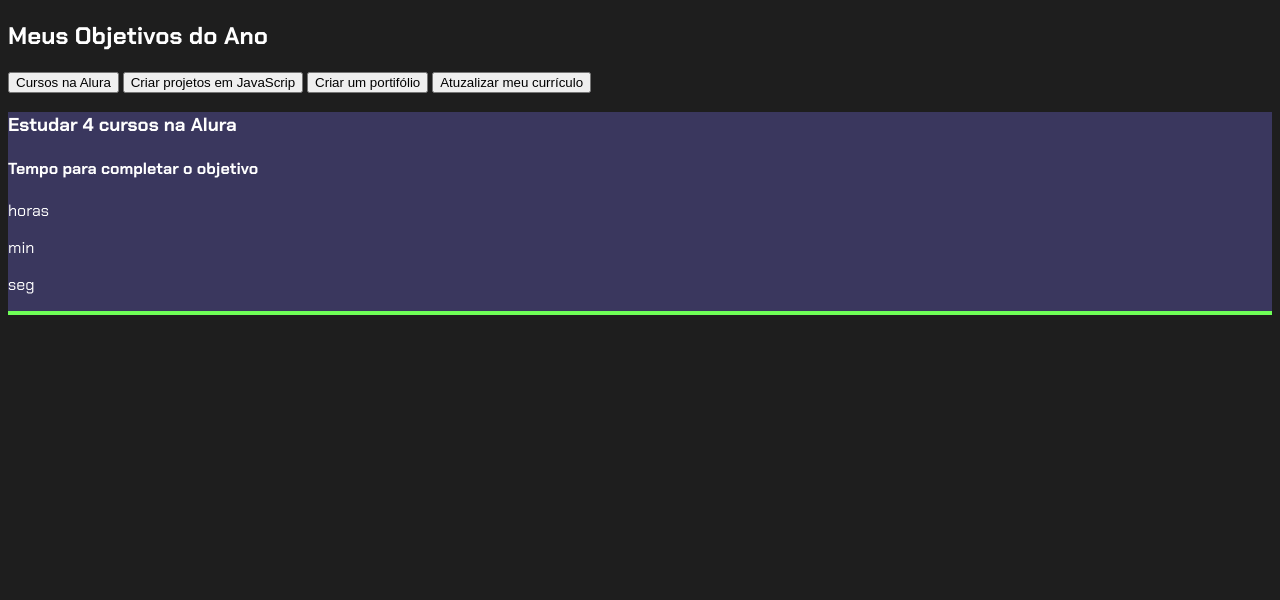
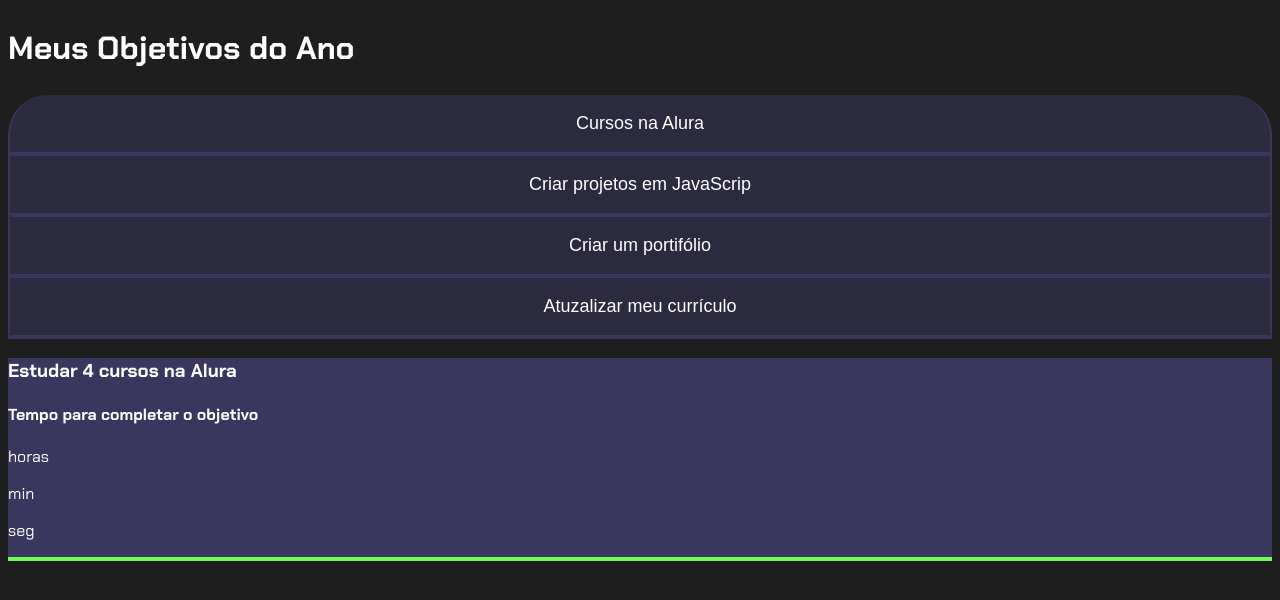
Before and after one commit to malumoura2/emanuel-cabrito, a plain HTML site: page index.html in a window 1280 px wide. Drawn offline with Linux system fonts and the light colour scheme.

Commit message:
Add files via upload

```diff
--- a/style.css
+++ b/style.css
@@ -29,3 +29,49 @@ body {
     background-color: var(--botao-ativo);
     border-bottom: 4px solid var(--verde);
 }
+
+.titulo-principal{
+    text-align: left;
+    width: 100%;
+    font-size: 32px;
+}
+
+.titulo-principal span{
+    color: var(--verde);
+}
+
+.botao{
+    font-family: "Crakra Petch", sans-serif;
+    background-color: var(--botao-inativo);
+    color: var(--branco);
+    display: flex;
+    justify-content: center;
+    padding: 1em;
+    font-size: 18px;
+    align-items: center;
+    width: 100%;
+    border-bottom: 4px solid var(--botao-ativo);
+    border-left: 2px solid var(--botao-ativo);
+    border-right: 2px solid var(--botao-ativo);
+    border-top: none;
+}
+
+.botao:first-child{
+    border-radius: 40px 40px 0 0;
+}
+
+.botoes{
+    display: block;
+}
+@media screen and (min-widht: 768px) {
+    .botoes{
+      display: flex;
+    }
+    .botao:first-child{
+        border-radius: 40px 0 0 0;
+    }
+
+    .botao:last-child{
+        border-radius: 0 40px 0 0;
+    }
+}
```
